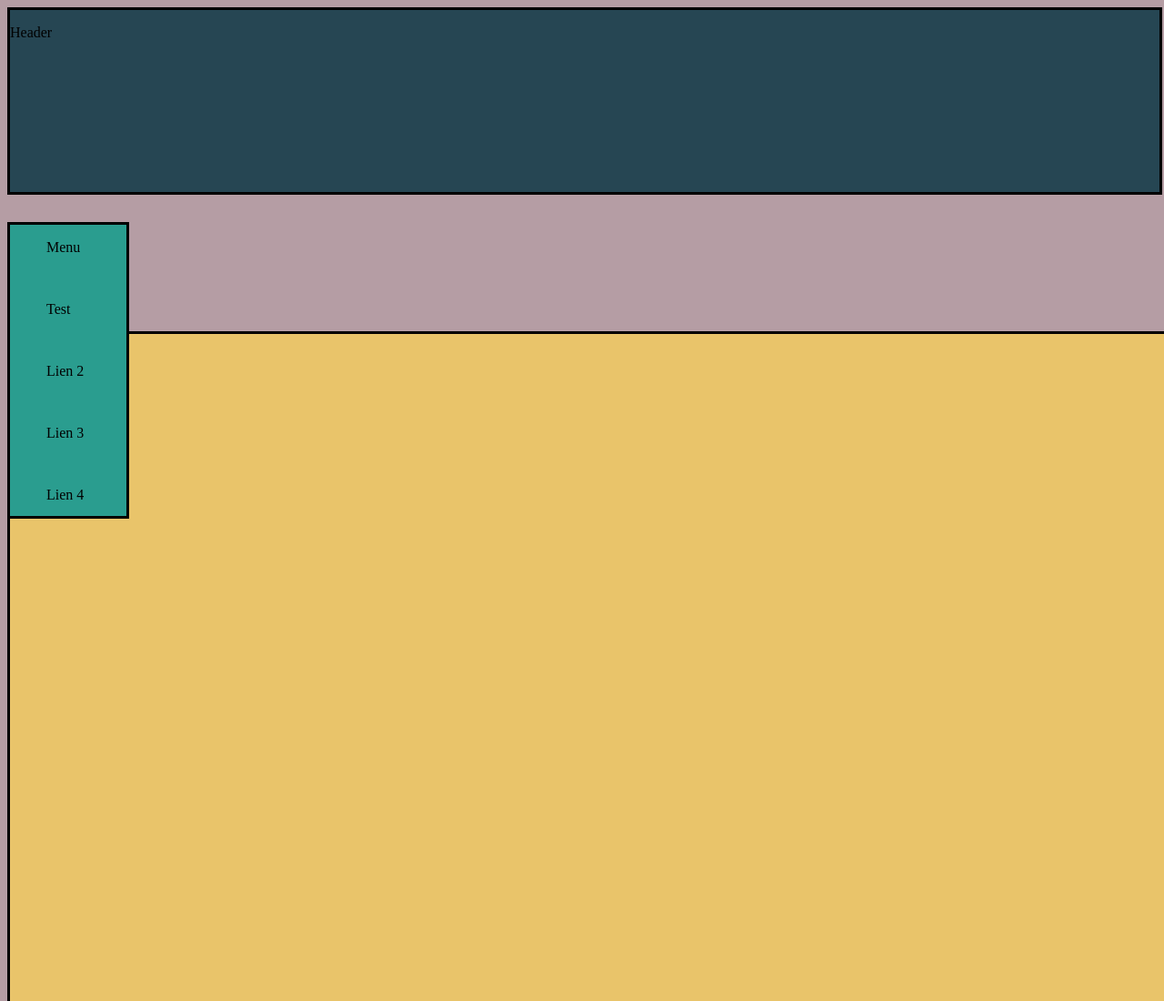
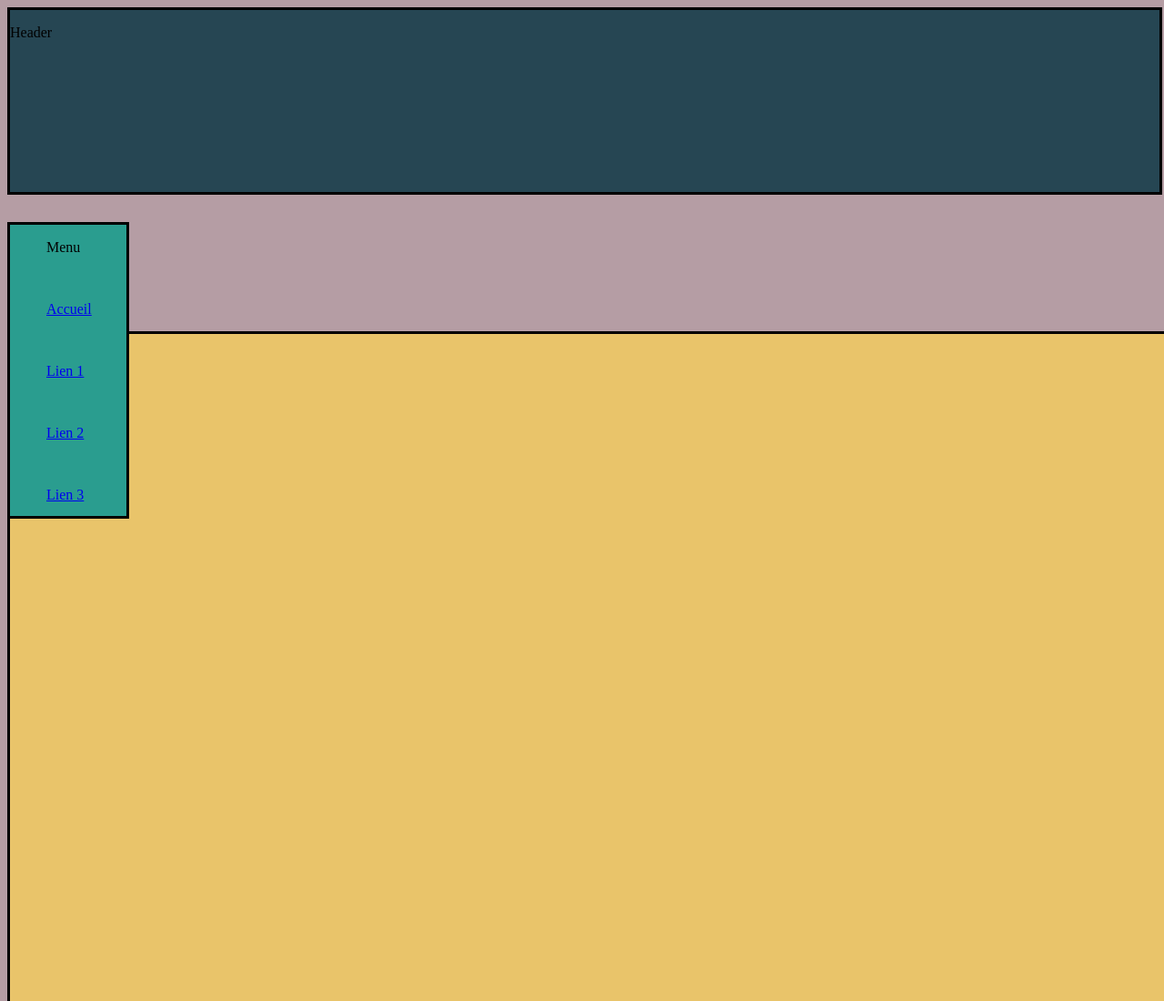
Before and after one commit to victord54/doctor-who-website-L1-project, a plain HTML site: page index.html in a window 1280 px wide. Shown: the top 1100 px of the page at 91% size. Drawn offline with Linux system fonts and the light colour scheme.

Commit message:
liens accueil

```diff
--- a/index.html
+++ b/index.html
@@ -13,10 +13,10 @@
     <nav> <!--menu à gauche de la page surement-->
       <ul class="menu">
         <p id="p_menu">Menu</p>
-        <li>Test</li>
-        <li>Lien 2</li>
-        <li>Lien 3</li>
-        <li>Lien 4</li>
+        <li><a href="#">Accueil</a></li>
+        <li><a href="#">Lien 1</a></li>
+        <li><a href="#">Lien 2</a></li>
+        <li><a href="#">Lien 3</a></li>
       </ul>
     </nav>
 
```
Also changed, not shown: 2 other files.
